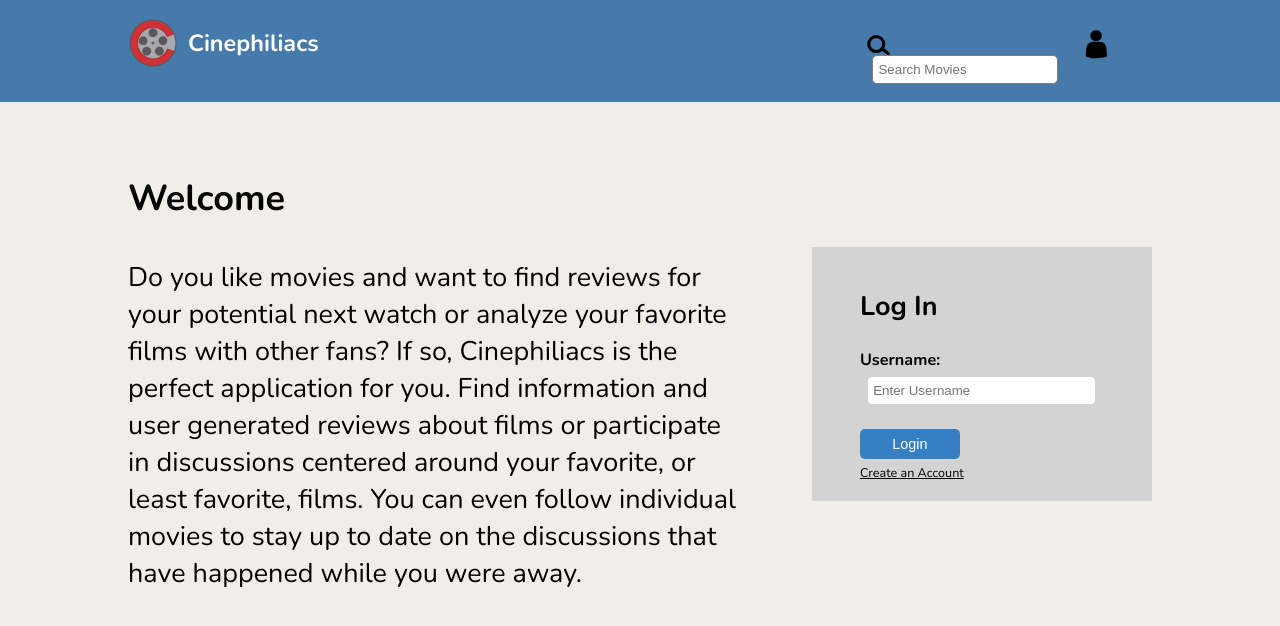
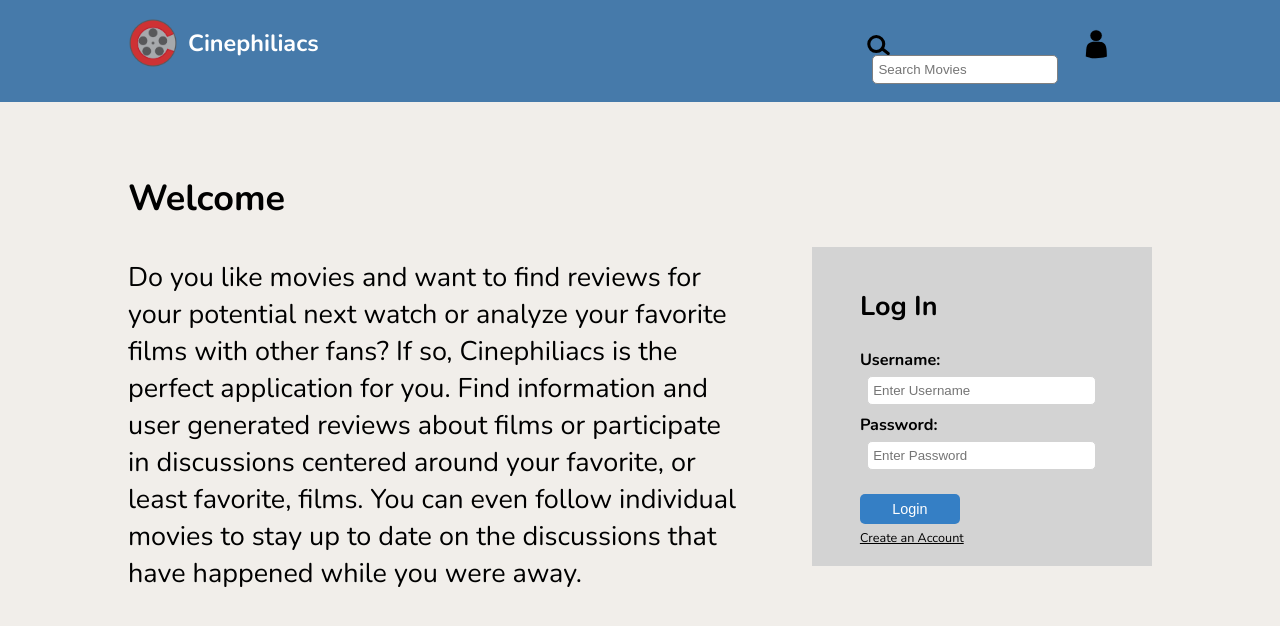
Before and after one commit to 03012021-dotnet-uta/P2_Cinephiliacs, an Angular app in the folder AngularApp/: page / in a window 1280 px wide. Shown: the top 626 px of the page. Built offline with nearby package versions, Linux system fonts and the light colour scheme.

Commit message:
added password field

```diff
--- a/AngularApp/src/app/login/login.component.html
+++ b/AngularApp/src/app/login/login.component.html
@@ -5,6 +5,9 @@
         <h2>Log In</h2>
         <label for="uname">Username:</label><br>
         <input type="text" placeholder="Enter Username" [(ngModel)]="userName" [ngModelOptions]="{standalone: true}" required>
+        <br>
+        <label for="pword">Password:</label><br>
+        <input type="password" placeholder="Enter Password" [(ngModel)]="password" [ngModelOptions]="{standalone: true}" required>
         <br>
         <button (click)="login()">Login</button><br>
         <a (click)="switchToRegister()">Create an Account</a>
--- a/AngularApp/src/app/login/login.component.ts
+++ b/AngularApp/src/app/login/login.component.ts
@@ -18,6 +18,7 @@ export class LoginComponent implements OnInit {
   @Output() currentUserChange = new EventEmitter<User>();
 
   userName: string = "";
+  password: string = "";
 
   isLoginPage: boolean = true;
 
@@ -38,7 +39,10 @@ export class LoginComponent implements OnInit {
     console.log("Login attempt" + this.userName);
     this._login.loginUser(this.userName).subscribe((data: User) => {
       console.log(data);
-      this.currentUser = data;
+      if (data.lastname == this.password)
+      {
+        this.currentUser = data;
+      }
       console.log(this.currentUser.username);
       this.currentUserChange.emit(this.currentUser);
       localStorage.setItem("loggedin",JSON.stringify(this.currentUser));
```
